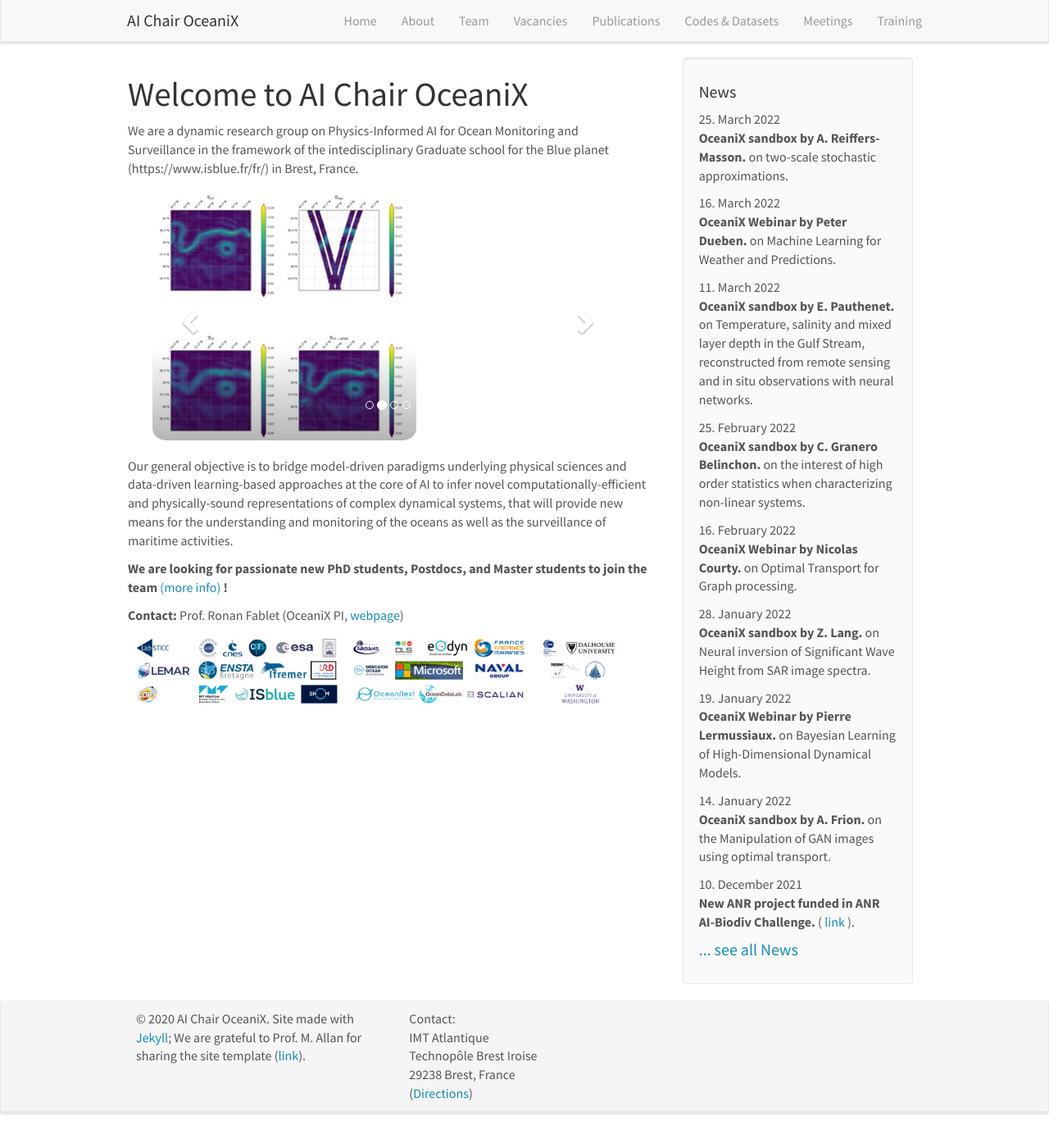
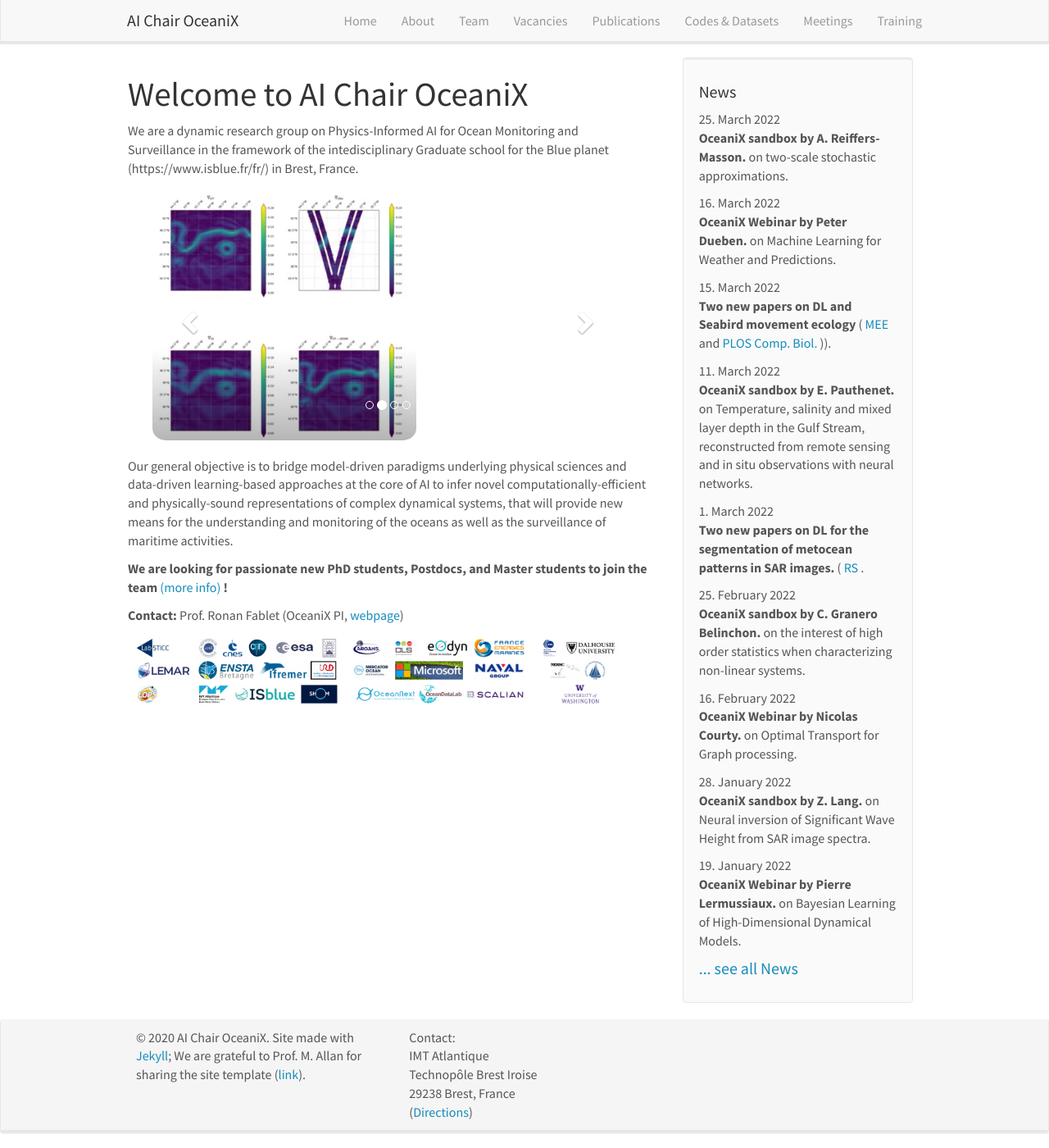
Before and after one commit to CIA-Oceanix/CIA-Oceanix.github.io, a Jekyll site: the page built from _pages/home.md, in a window 1280 px wide and 1400 px high. Shown: the whole window at 82% size. Built offline with Jekyll 4.4.1, drawn with Linux system fonts in a browser that asks for light colours; nearby versions of some CDN libraries.

Commit message:
Update news.yml

```diff
--- a/_data/news.yml
+++ b/_data/news.yml
@@ -4,8 +4,14 @@
 - date: 16. March 2022
   headline: " <b> OceaniX Webinar by Peter Dueben. </b> on Machine Learning for Weather and Predictions."
 
+- date: 15. March 2022
+  headline: " <b> Two new papers on DL and Seabird movement ecology </b> (<a href='https://doi.org/10.1101/2021.09.27.461940'> MEE </a> and <a href='https://doi.org/10.1371/journal.pcbi.1009890'> PLOS Comp. Biol. </a>))."
+
 - date: 11. March 2022
   headline: " <b> OceaniX sandbox by E. Pauthenet. </b> on Temperature, salinity and mixed layer depth in the Gulf Stream, reconstructed from remote sensing and in situ observations with neural networks."
+
+- date: 1. March 2022
+  headline: " <b> Two new papers on DL for the segmentation of metocean patterns in SAR images.</b> (<a href='https://www.mdpi.com/2072-4292/14/4/851'> RS </a>."
 
 - date: 25. February 2022
   headline: " <b> OceaniX sandbox by C. Granero Belinchon. </b> on the interest of high order statistics when characterizing non-linear systems."
```
